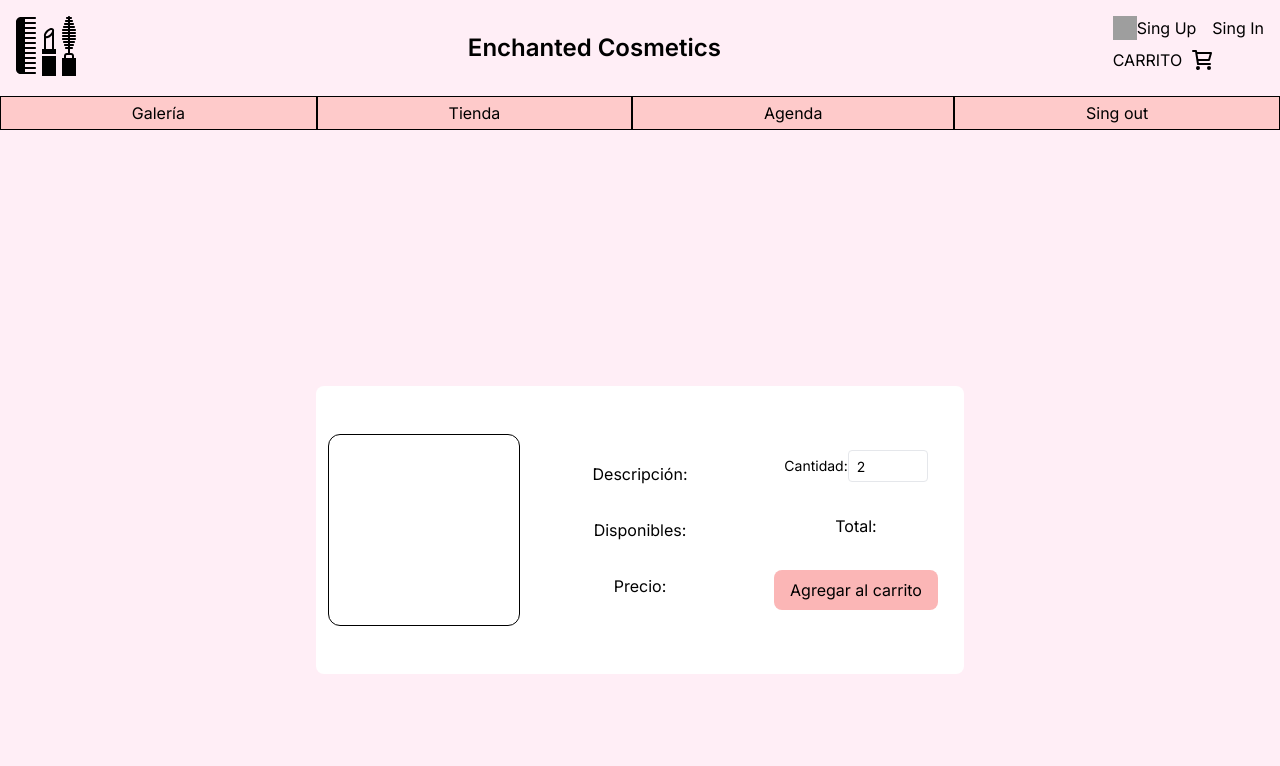
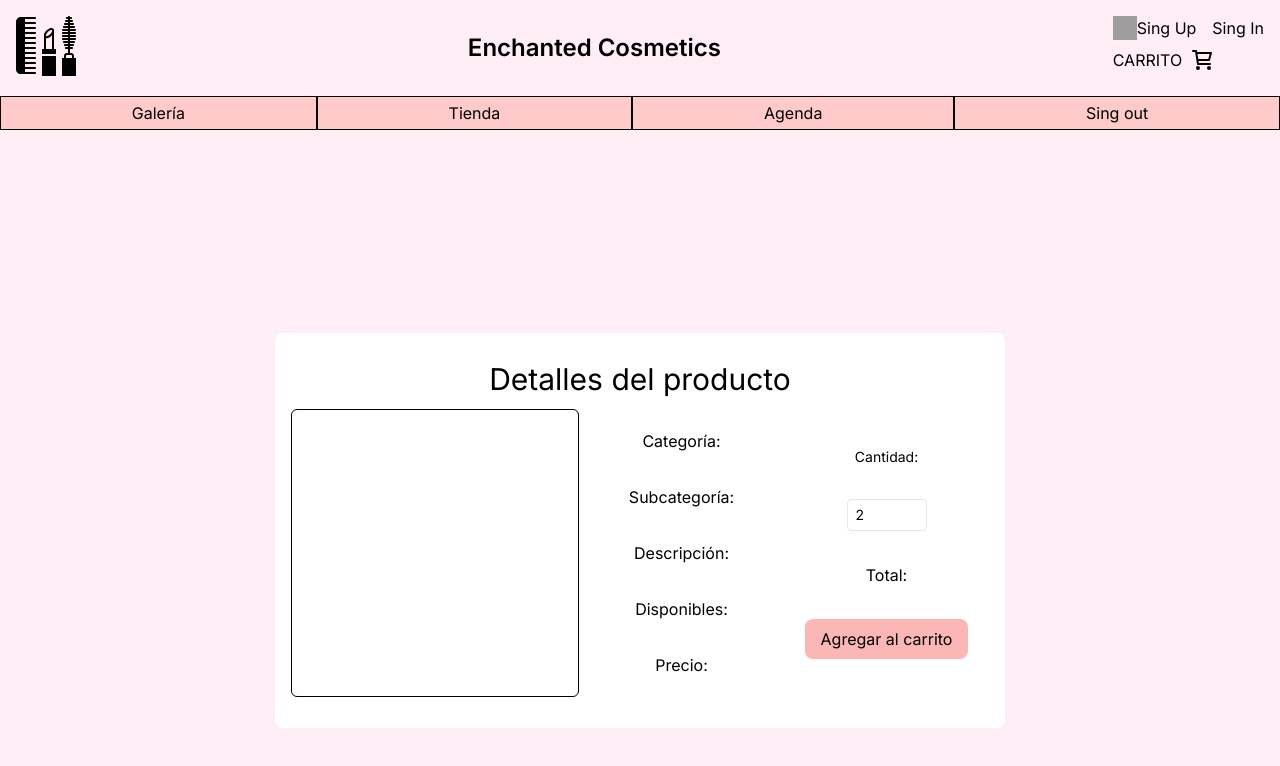
Before and after one commit to Elmono56/DuendeMaquillista, a Next.js app: page /pages/users/productDetails in a window 1280 px wide. Shown: the top 766 px of the page. Built offline with nearby package versions, Linux system fonts and the light colour scheme; grey boxes are pictures that could not be loaded.

Commit message:
fix: improved ProductDetails page

```diff
--- a/src/app/pages/users/productDetails/page.tsx
+++ b/src/app/pages/users/productDetails/page.tsx
@@ -8,12 +8,18 @@ const ProductDetails = () => {
     <div>
       <Navbar />
       <div className="flex justify-center items-center h-screen">
-        <div className="bg-white rounded-lg h-[18rem] w-[40.5rem] flex flex-row">
+        <div
+          className={`bg-white rounded-lg p-4 w-[45.625rem] h-[24.6875rem] justify-between`}
+        >
+          <h1 className="text-center text-3xl py-3">Detalles del producto</h1>
+          <div className=" flex flex-row items-center justify-center justify-between">
             <div className="flex-1 flex justify-center items-center">
-            <div className="rounded-xl border border-black w-48 h-48"></div>
+              <div className="rounded-md border border-black w-72 h-72"></div>
             </div>
             <div className="flex-1 flex items-center justify-center">
               <div className="flex flex-col items-center space-y-8">
+                <label>Categoría:</label>
+                <label>Subcategoría:</label>
                 <label>Descripción:</label>
                 <label>Disponibles:</label>
                 <label>Precio:</label>
@@ -24,13 +30,13 @@ const ProductDetails = () => {
               <div className="flex flex-col items-center space-y-8">
                 <div className="flex flex-row items-center">
                   <label className="text-sm">Cantidad:</label>
+                </div>
                 <input
                   type="number"
                   id="cantidad"
                   className="w-20 h-8 p-2 text-sm border rounded"
                   value="2"
                 />
-              </div>
                 <label>Total: </label>
                 <Link href="/pages/users/shoppingCart">
                   <button className="boton-global">Agregar al carrito</button>
@@ -40,6 +46,7 @@ const ProductDetails = () => {
           </div>
         </div>
       </div>
+    </div>
   );
 };
 
```
Lines whose indentation alone changed are shown as unchanged.
